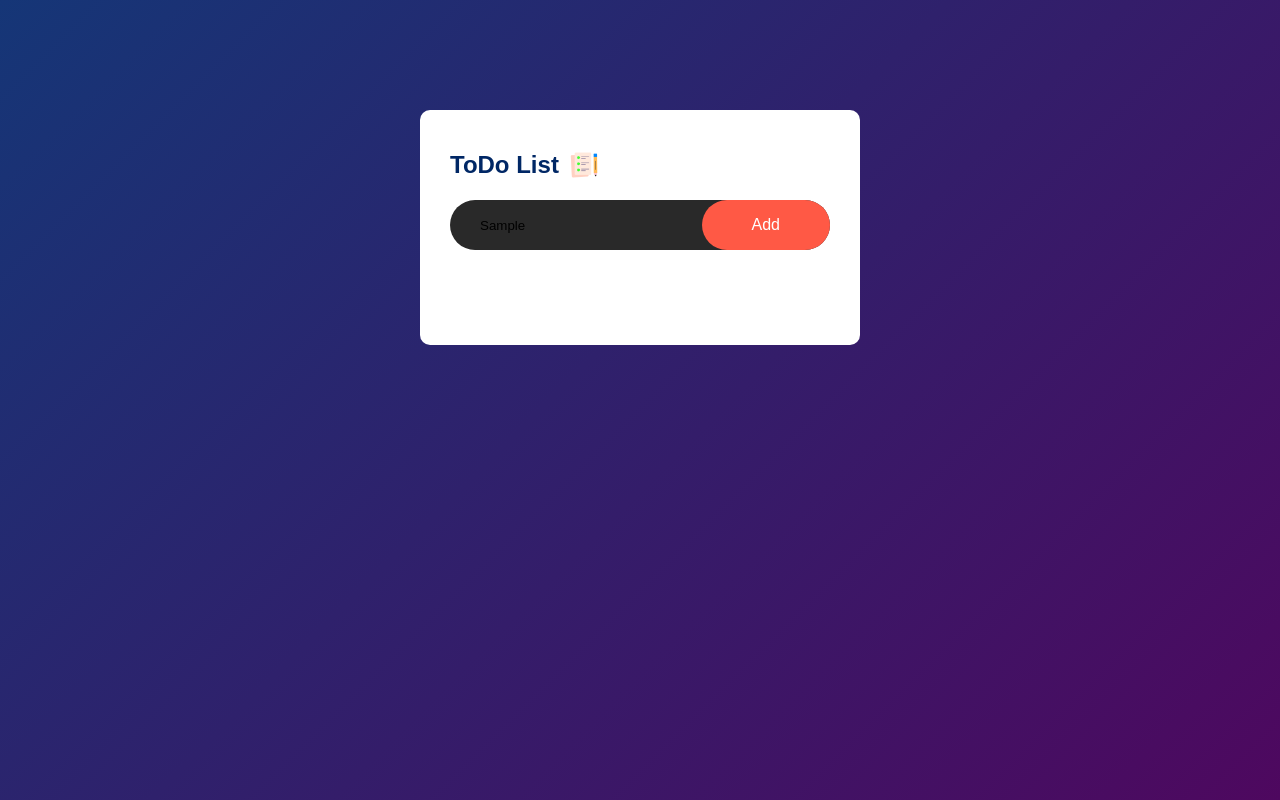
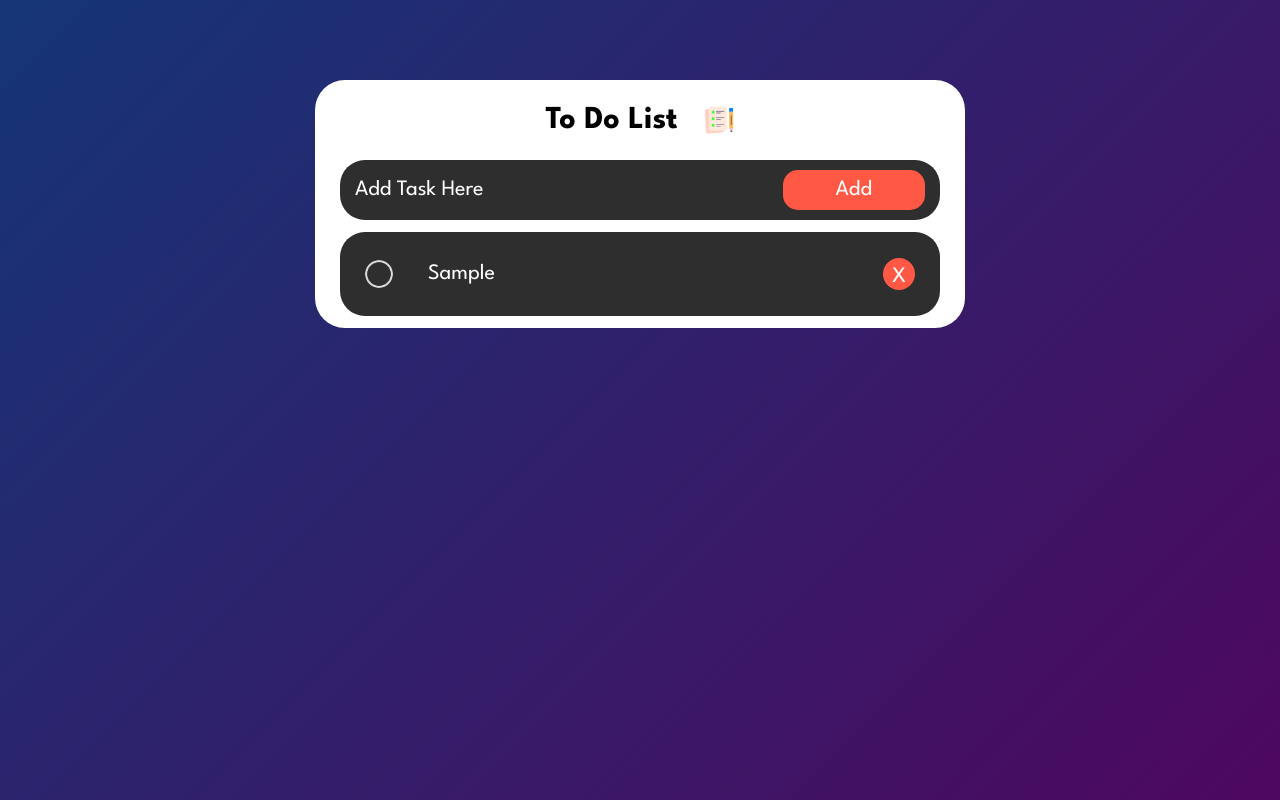
Before and after one commit to bhargav-tibadiya/ToDo, a plain HTML site: page index.html in a window 1280 px wide. Both pictures are taken after typing "Sample" into the empty fields and a click on the button "Add". Drawn offline with Linux system fonts and the light colour scheme.

Commit message:
Finalized

```diff
--- a/index.html
+++ b/index.html
@@ -3,27 +3,48 @@
 <head>
     <meta charset="UTF-8">
     <meta name="viewport" content="width=device-width, initial-scale=1.0">
-    <title>To Do</title>
+    <title>To Do App</title>
     <link rel="stylesheet" href="style.css">
+    <link rel="shortcut icon" href="letterb.jpeg"/>
 </head>
 <body>
+    <div class="wrapper">
+        <div class="container">
+            <div class="heading">
+                <h1>To Do List</h1>
+                <img src="../images/icon.png" alt="">
+            </div>
+            <div class="add-task">
+                <input type="text" id="taskText" placeholder="Add Task Here">
+                <button onclick="addTask()">Add</button>
+            </div>
+            <div class="task-list" id="task-list">
 
-    <div class="container">
-        <div class="todo-app">
-            <h2>ToDo List <img src="images/icon.png" alt=""> </h2>
-            <div class="row">
-                <input type="text" id="input-box" placeholder="Add your Task">
-                <button>Add</button>
+                <div class="task">
+                    <div class="status">
+                        <div></div>
+                    </div>
+                    <p class="text">Sample Task 1</p>
+                    <div class="delete">
+                        <p>X</p>
+                    </div>
+                </div>
+
+                <div class="task">
+                    <div class="status">
+                        <div></div>
+                    </div>
+                    <p class="text">New : Task Will be saved in browser </p>
+                    <div class="delete">
+                        <p>X</p>
+                    </div>
+                </div>
+
             </div>
-            <ul id="list-container">
-                <!-- <li class="checked">Task 1</li>
-                <li>Task 2</li>
-                <li>Task 3</li> -->
-
-            </ul>
         </div>
     </div>
 
     <script src="script.js"></script>
+
 </body>
 </html>
--- a/script.js
+++ b/script.js
@@ -0,0 +1,65 @@
+const taskText = document.getElementById("taskText");
+const taskList = document.getElementById("task-list");
+
+
+function addTask(){
+    if(taskText.value == ''){
+        alert("Write Something");
+    } else {
+
+        let simpleDiv = document.createElement('div');
+
+        let task = document.createElement('div');
+        task.classList.add("task");
+
+        let status = document.createElement('div');
+        status.classList.add("status");
+        status.appendChild(simpleDiv);
+
+        let p = document.createElement('p');
+        p.classList.add("text");
+        p.innerHTML = taskText.value;
+
+        let deletesymbol = document.createElement('div');
+        deletesymbol.classList.add("delete");
+
+        let x = document.createElement('p');
+        x.innerText = "X";
+
+        deletesymbol.appendChild(x);
+
+        task.appendChild(status);
+        task.appendChild(p);
+        task.appendChild(deletesymbol);
+
+        taskList.appendChild(task);
+
+    }
+    saveData();
+    taskText.value ="";
+}
+
+
+taskList.addEventListener('click',function(e){
+    if(e.target.classList.contains("status") || e.target.classList.contains("text")){
+        console.log("entered if");
+        e.target.parentElement.classList.toggle("checked");
+        console.log("toggled class check");
+        saveData();
+    } else if(e.target.parentElement.classList.contains("delete")){
+        e.target.parentElement.parentElement.remove();
+        saveData();
+    }
+},false);
+
+
+
+function saveData(){
+    localStorage.setItem("Data",taskList.innerHTML);
+}
+
+function showList(){
+    taskList.innerHTML = localStorage.getItem("Data");
+}
+
+showList();
--- a/style.css
+++ b/style.css
@@ -1,112 +1,139 @@
+@import url('https://fonts.googleapis.com/css2?family=League+Spartan:wght@100;200;300;400;500;600;700;800&family=Spline+Sans:wght@300;400;500;600&display=swap');
+
 *{
     margin: 0;
     padding: 0;
     box-sizing: border-box;
-    font-family: 'poppins',sans-serif;
+    font-family: 'League Spartan', sans-serif;
+}
+
+
+.wrapper{
+    width: 100%;
+    min-height: 100vh;
+    display: flex;
+    justify-content: center;
+    align-items:flex-start;
+    padding: 10vh 0;
+    background: linear-gradient(135deg,#153677,#4e085f);
 }
 
 .container{
-    width: 100%;
-    min-height: 100vh;
-    background: linear-gradient(135deg,#153677,#4e085f);
-    padding: 10px;
+    max-width: 650px;
+    width: 90vw;
+    background-color: #fff;
+    border-radius: 30px;
 
+}
+.heading{
+    text-align: center;
+    display: flex;
+    justify-content: center;
+    align-items: center;
+    gap: 25px;
+    padding: 12px;
+    margin: 12px;
+}
+
+.heading img{
+    width: 32px;
+    height: 32px;
+}
+
+.add-task{
+    display: flex;
+    margin: 12px 25px;
+    padding: 10px 15px;
+    background: #2e2e2e;
+    border-radius: 25px;
+}
+
+.add-task input{
+    background: #2e2e2e;
+    width: 75%;
+    padding: 5px 0px;
+    font-size: 22px;
+    border: none;
+    outline: none;
+    color: white;
+}
+
+.add-task input::placeholder{
+color: white;
+}
+
+.add-task button{
+    width: 25%;
+    padding: 10px 15px;
+    font-size: 22px;
+    border: none;
+    outline: none;
+    background: #ff5945;
+    border-radius: 15px;
+    color: #fff;
+    cursor: pointer;
 }
 
 
-.todo-app{
-    width: 100%;
-    max-width: 440px;
-    background: #fff;
-    margin: 100px auto 20px;
-    padding: 40px 30px 70px;
-    border-radius: 10px;
+.task-list{
+    font-size: 22px;
+    display: flex;
+    flex-direction: column;
+    gap: 12px;
+    color: #fff;
+    margin: 12px 25px;
+    padding: 10px 15px;
+    background: #2e2e2e;
+    border-radius: 25px;
 }
 
-.todo-app h2{
-    color: #002765;
+.task{
+    /* border: 3px solid #153677;    */
+    width: 100%;
+    padding: 10px;
     display: flex;
+    justify-content:space-between;
     align-items: center;
-    margin-bottom: 20px;
+    gap: 5px;
+    border-radius: 15px;
+    overflow: hidden;
 }
 
-.todo-app h2 img{
-    width: 30px;
-    margin-left: 10px;
+.status{
+    /* border: 1px solid yellow; */
+    width: 28px;
+    height: 28px;
+    border-radius: 50%;
+    background: url(images/unchecked.png);
+    cursor: pointer;
+    background-size: cover;
 }
 
-.row{
-    display: flex;
-    align-items: center;
-    justify-content: space-between;
-    background: #292929;
-    border-radius: 30px;
-    padding-left: 20px;
-    margin-bottom: 25px;
+.checked .status{
+    background: url(images/checked.png);
+    background-size: cover;
 }
 
-input{
-    flex: 1;
-    border: none;
-    outline: none;
-    background: transparent;
-    padding: 10px;
-}
-
-input::placeholder{
-    color: #fff;
-    font-weight: bold;
-    /* font-size: 12px; */
-}
-
-button{
-    border: none;
-    outline: none;
-    padding: 16px 50px;
-    background: #ff5945;
-    color: #fff;
-    font-size: 16px;
-    cursor: pointer;
-    border-radius: 40px;
-}
-
-ul li{
-    position: relative;
-    list-style: none;
-    font-size: 18px;
-    padding: 12px 8px 12px 50px;
-    user-select: none;
-    cursor: pointer;
-}
-
-ul li::before{
-    content: "";
-    position: absolute;
-    height: 28px;
-    width: 28px;
-    border-radius: 50%;
-    background: url("images/unchecked.png");
-    background-size: cover;
-    background-position: center;
-    top: 12px;
-    left: 8px;
-
-}
-
-.checked{
+.checked .text{
     text-decoration: line-through;
 }
 
-.checked::before{
-    content: "";
-    position: absolute;
-    height: 28px;
-    width: 28px;
+.text{
+    padding: 12px 10px;
+    flex: 2;
+    max-width: 80%;
+    overflow: hidden;
+    text-overflow:ellipsis;
+}
+
+.delete{
+    display: flex;
+    justify-content: center;
+    align-items: center;
+    padding-top: 5px;
+    width: 32px;
+    height: 32px;
     border-radius: 50%;
-    background: url("images/checked.png");
-    background-size: cover;
-    background-position: center;
-    top: 12px;
-    left: 8px;
-
+    background: #ff5945;
+    cursor: pointer;
 }
```
Also changed, not shown: images/letterb.jpeg (added).
